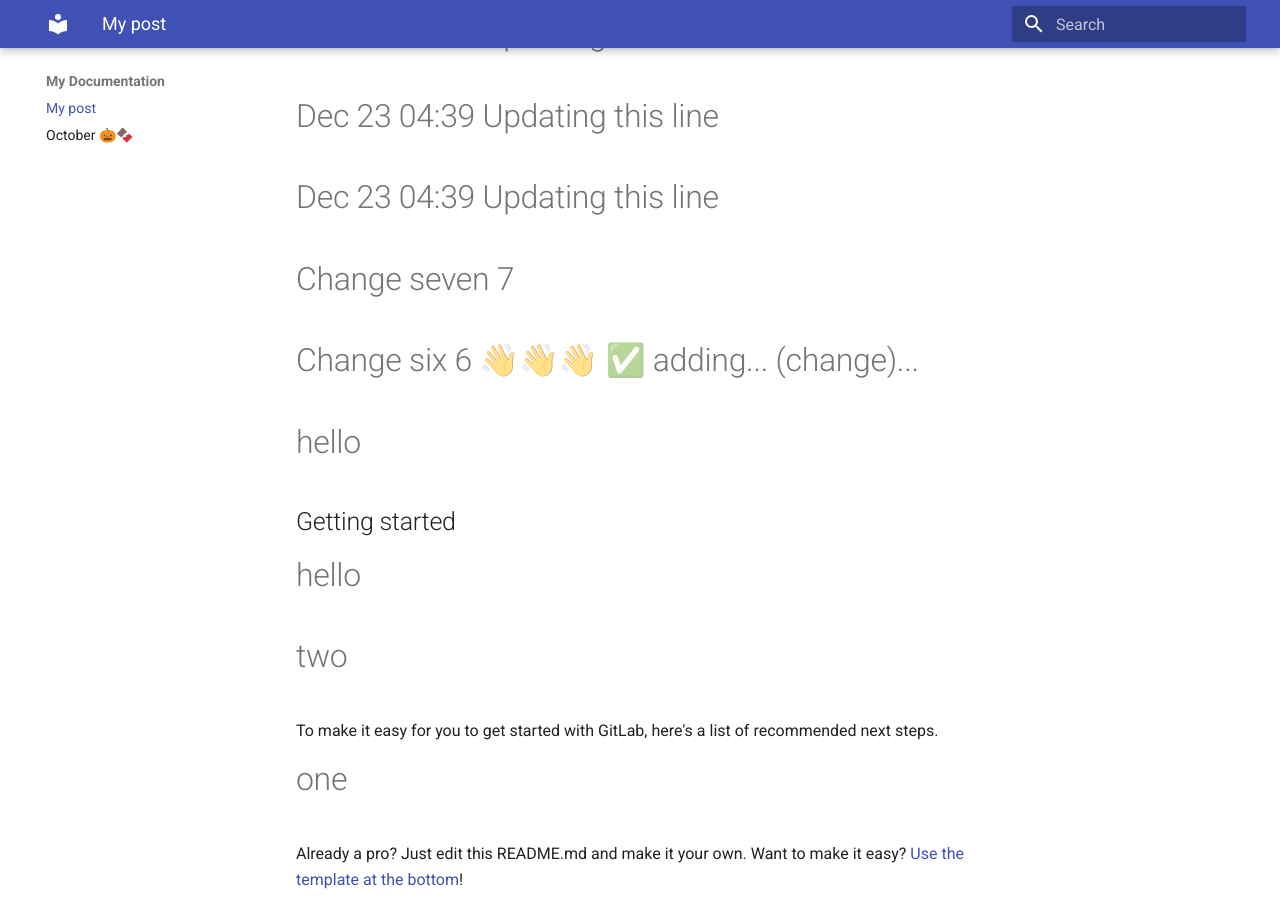
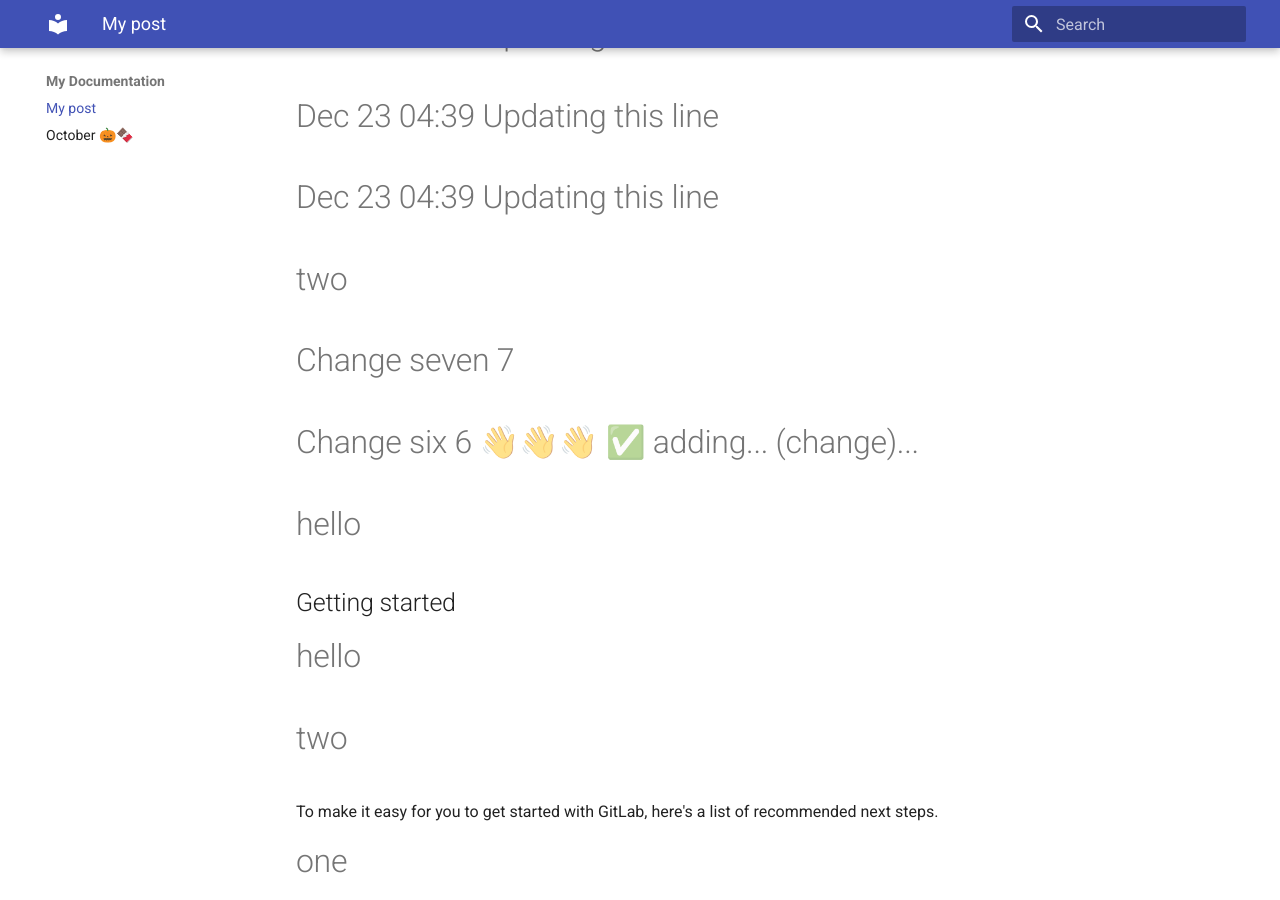
Before and after one commit to Code-dot-mil/two-steps-eval, an MkDocs documentation site: the page built from docs/index.md, in a window 1280 px wide and 900 px high, scrolled down 492 px. Built offline with MkDocs 1.6.1 and Material for MkDocs 9.7.7, drawn with Linux system fonts in a browser that asks for light colours.

Commit message:
Update index.md to add a new section

```diff
--- a/docs/index.md
+++ b/docs/index.md
@@ -10,7 +10,7 @@ author: That Would Be Me
 # Dec 23 04:15 Updating this line
 # Dec 23 04:39 Updating this line
 # Dec 23 04:39 Updating this line
-
+# two
 
 # Change seven 7
 # Change six 6 👋👋👋 ✅ adding... (change)...
```
